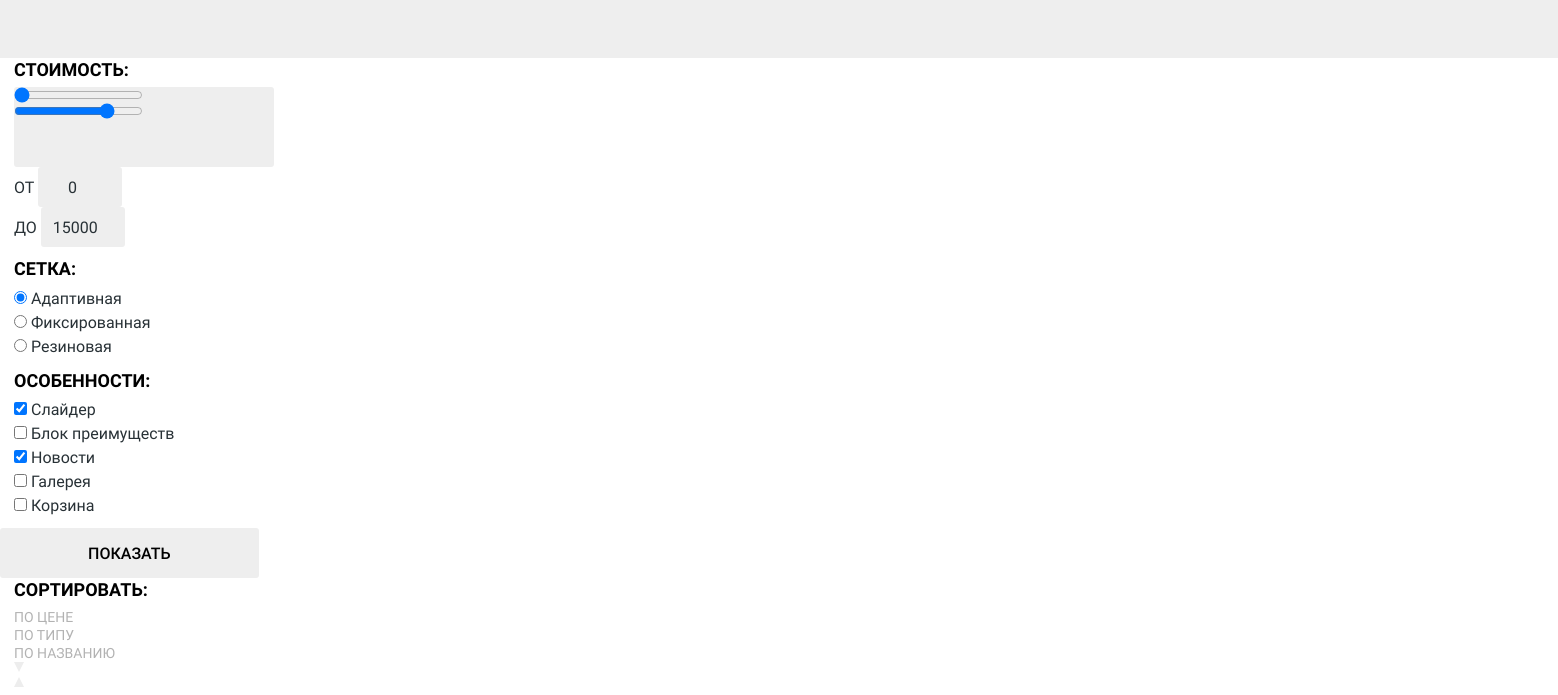
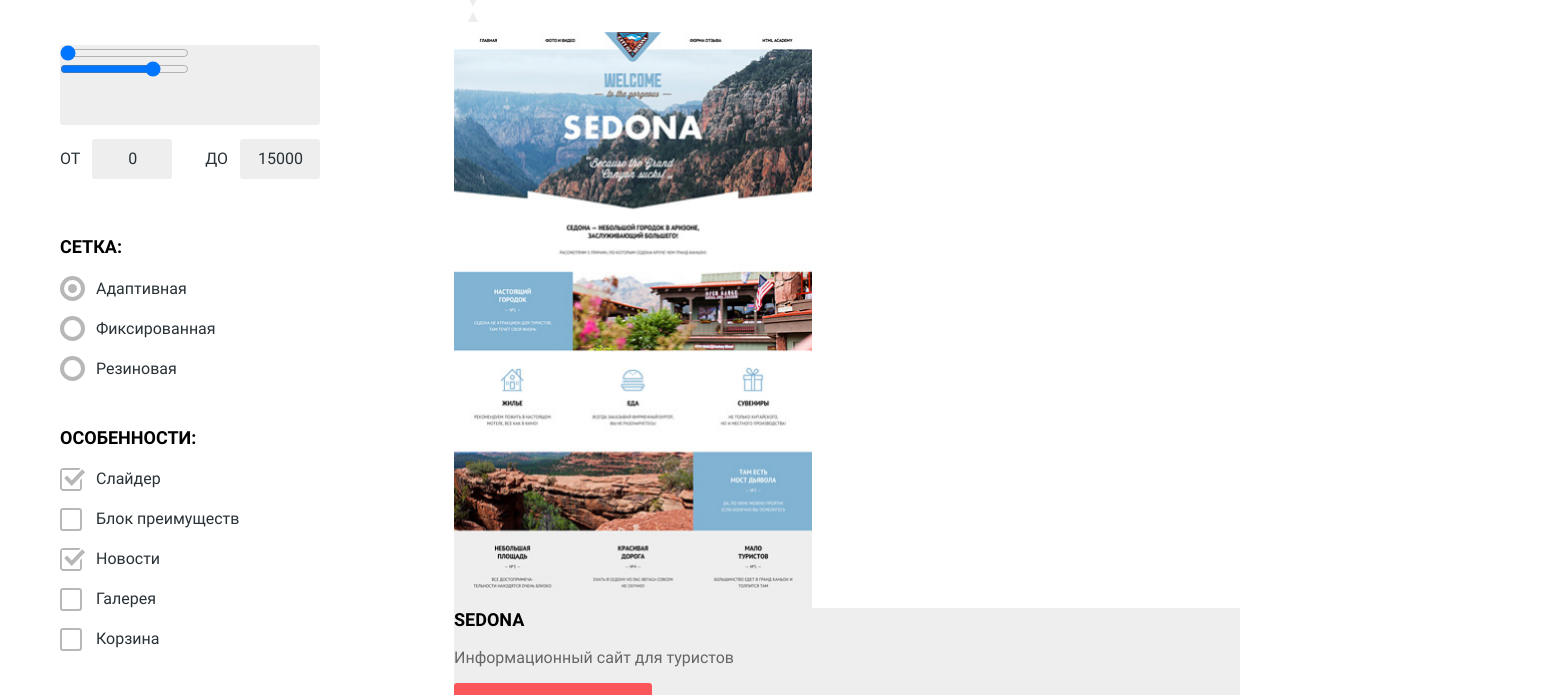
Before and after one commit to Yasnohorodskyi/1226749-nerds-29, a website: page html/catalog.html in a window 1280 px wide. Shown: the part 442-1137 px from the top of the page, 1558 px wide, since content can reach past the window. Drawn offline with Linux system fonts and the light colour scheme.

Commit message:
Grid for filter form was added

```diff
--- a/css/style.css
+++ b/css/style.css
@@ -24,6 +24,7 @@
   --special-red: #E74246;
   --special-yellow: #EAB534;
   --special-peace: #231F20;
+  --special-check: #4D4D4D;
 
   --decorated-black: #444444;
   --decorated-gray: #D5D5D5;
@@ -86,6 +87,7 @@
 
 
 body {
+  min-width: var(--main-width);
   margin: 0 auto;
   padding: 0;
 
@@ -267,6 +269,7 @@ input[type="radio"].visually-hidden {
   display: block;
   width: 100%;
   height: 2px;
+  margin-top: 13px;
 
   background-color: var(--basic-red);
 }
@@ -275,7 +278,7 @@ input[type="radio"].visually-hidden {
 .main-header_busket {
   display: flex;
   justify-content: center;
-  align-items: flex-end;
+  align-items: flex-start;
 }
 
 .main-header__menu li {
@@ -284,7 +287,7 @@ input[type="radio"].visually-hidden {
 
 .main-header__menu li,
 .main-header_busket {
-  margin-bottom: 9px;
+  margin-top: 27px;
 }
 
 .main-header_busket::before {
@@ -315,13 +318,13 @@ input[type="radio"].visually-hidden {
 .main__title {
   display: flex;
   justify-content: center;
-  padding: 78px 0 108px;
+  margin: 37px 16px 37px 0;
+  padding: 20px 0 71px;
 
   font-weight: 500;
   font-size: 55px;
   line-height: 55px;
 }
-
 
 /*
 
@@ -539,7 +542,7 @@ input[type="radio"].visually-hidden {
   grid-template-columns: 2fr 1fr;
   gap: 40px 150px;
   grid-column: 2;
-  margin-top: 40px;
+  margin-top: 39px;
   padding: var(--main-padding);
 }
 
@@ -675,7 +678,7 @@ input[type="radio"].visually-hidden {
 .partners__list {
   display: grid;
   grid-template-columns: repeat(4, 300px);
-  margin: 45px 0;
+  margin: 44px 0;
 }
 
 .partners__list-item {
@@ -749,7 +752,7 @@ input[type="radio"].visually-hidden {
 
   background-color: var(--basic-white);
 
-  transform: translateX(-406px);
+  transform: translateX(-343px);
 }
 
 .placement__description-title {
@@ -964,7 +967,11 @@ templates
 
 
 .templates {
-  /* some styles */
+  display: grid;
+  grid-template-rows: repeat(3, auto);
+  grid-template-columns: repeat(3, 1fr);
+  column-gap: 42px;
+  grid-column: 2;
 }
 
 .templates fieldset {
@@ -977,12 +984,33 @@ templates
   text-transform: uppercase;
 }
 
+.templates__filter-form {
+  grid-row: 1 / -1;
+  grid-column: 1;
+  margin-left: 6px;
+  margin-right: 78px;
+}
+
+.templates__cost-wrapper {
+  margin-top: 58px;
+}
+
+.templates__cost-title {
+  width: 100%;
+}
+
 .templates__cost-range-wrapper {
-  width: 260px;
   height: 80px;
+  margin-top: 44px;
 
   background: var(--basic-gray);
   border-radius: 3px;
+}
+
+.templates__fields-cost-wrapper {
+  display: flex;
+  justify-content: space-between;
+  margin-top: 14px;
 }
 
 .templates__cost-range {
@@ -990,15 +1018,24 @@ templates
   margin: 0;
 }
 
+.templates__field-cost {
+  display: flex;
+  justify-content: space-between;
+  align-items: center;
+}
+
 .templates__field-cost label {
+  margin-right: 12px;
+
   color: var(--special-black);
   line-height: 22px;
   text-transform: uppercase;
 }
 
 .templates__field-cost input {
-  width: 80px;
+  width: 60px;
   height: 38px;
+  padding-left: 18px;
 
   color: var(--special-black);
   line-height: 22px;
@@ -1009,31 +1046,136 @@ templates
   border-radius: 3px;
 }
 
-.templates__field-grid label,
-.templates__field-features label {
+.templates__grid-wrapper {
+  margin-top: 46px;
+}
+
+.templates__grid-title {
+  margin-bottom: -3px;
+}
+
+.templates__field-grid {
+  margin-top: 15px;
+}
+
+.templates__field-grid-label,
+.templates__field-features-label {
   color: var(--special-black);
   line-height: 20px;
 }
 
-/* Изменяет цвет псевдоэлемента */
-/* .templates__field-grid label:hover,
-.templates__field-features label:hover {
-} */
-
-.templates__field-grid input:active + label,
-.templates__field-grid input:focus + label,
-.templates__field-features input:active + label,
-.templates__field-features input:focus + label {
-  color: var(--special-black-opacity);
+.templates__field-grid-input:not(:disabled) + .templates__field-grid-label:hover::before,
+.templates__field-grid-input:not(:disabled):focus + .templates__field-grid-label::before,
+.templates__field-features-input:not(:disabled) + .templates__field-features-label:hover::before,
+.templates__field-features-input:not(:disabled):focus + .templates__field-features-label::before {
+  opacity: 1;
 }
 
-/* Определяет состояние disabled */
-/* .templates__field-grid input:disabled,
-.templates__field-features input:disabled {
-} */
+.templates__field-grid-input:disabled + .templates__field-grid-label,
+.templates__field-features-input:disabled + .templates__field-features-label {
+  cursor: default;
+  opacity: 0.3;
+}
+
+.templates__field-grid-label {
+  --check-size: 25px;
+  --check-border: 4px;
+
+  display: flex;
+  align-items: center;
+
+  cursor: pointer;
+}
+
+.templates__field-grid-label::before {
+  content: "";
+
+  box-sizing: border-box;
+  display: block;
+  width: var(--check-size);
+  height: var(--check-size);
+  margin-right: 11px;
+
+  background-color: var(--basic-white);
+  border: var(--check-border) solid var(--special-check);
+  border-radius: 50%;
+  opacity: 0.4;
+}
+
+.templates__field-grid-input:checked + .templates__field-grid-label::after {
+  content: "";
+
+  position: absolute;
+  margin-left: calc(2 * var(--check-border));
+
+  display: block;
+  width: calc((var(--check-size) - 4 * var(--check-border)));
+  height: calc((var(--check-size) - 4 * var(--check-border)));
+
+  background-color: var(--special-check);
+  border-radius: 50%;
+  opacity: 0.4;
+}
+
+.templates__field-grid-input:checked:focus + .templates__field-grid-label::after,
+.templates__field-grid-input:not(:disabled):checked + .templates__field-grid-label:hover::after {
+  opacity: 1;
+}
+
+.templates__features-wrapper {
+  margin-top: 35px;
+}
+
+.templates__features-title {
+  margin-bottom: -5px;
+}
+
+.templates__field-features {
+  margin-top: 17px;
+}
+
+.templates__field-features-label {
+  --check-size: 23px;
+
+  display: flex;
+  align-items: center;
+
+  cursor: pointer;
+}
+
+.templates__field-features-label::before {
+  content: "";
+
+  box-sizing: border-box;
+  display: block;
+  width: 22px;
+  height: 23px;
+  margin-right: 14px;
+
+  border: 2px solid var(--special-check);
+  border-radius: 3px;
+  opacity: 0.4;
+}
+
+.templates__field-features-input:checked + .templates__field-features-label::before {
+  width: 25px;
+  margin-right: 11px;
+
+  background-color: var(--basic-white);
+  background-image: url("../img/checkbox-on.svg");
+  border: none;
+}
 
 .templates__filter-submit {
   --action-button-padding: 88px;
+
+  margin-top: 37px;
+  margin-left: 14px;
+}
+
+.templates__sort-form {
+  grid-row: 1 / 2;
+  grid-column: 2 / 4;
 }
 
 .templates__field-sort {
@@ -1090,6 +1232,11 @@ templates
   display: none;
 }
 
+.templates__list-items {
+  grid-row: 2;
+  grid-column: 2 / 4;
+}
+
 .templates__item-info {
   background-color: var(--basic-gray);
 }
@@ -1122,6 +1269,9 @@ templates
 
 .templates__pagination {
   --side-padding: 20px;
+
+  grid-column: 2;
+  grid-row: 3;
 }
 
 .templates__page-button {
--- a/html/catalog.html
+++ b/html/catalog.html
@@ -13,7 +13,7 @@
         <a class="main-header__logo" href="index.html">
           <img src="../img/nerds-logo.svg" width="160" height="65" alt="Логотип дизайн-студии Нёрдс. Переход на главную страницу.">
         </a>
-        <ul class="list-reset">
+        <ul class="main-header__menu list-reset">
           <li>
             <a href="blank.html">Студия</a>
           </li>
@@ -27,7 +27,7 @@
             <a href="blank.html">Контакты</a>
           </li>
         </ul>
-        <a href="blank.html">Корзина</a>
+        <a class="main-header_busket"  href="blank.html">Корзина</a>
       </nav>
     </header>
     <main class="main">
@@ -36,9 +36,10 @@
       </div>
       <section class="templates">
         <h2 class="visually-hidden">Шаблоны</h2>
-        <form method="GET" action="https://echo.htmlacademy.ru/">
-          <fieldset>
-            <legend id="js-templates-cost-title">Стоимость:</legend>
+        <form class="templates__filter-form" method="GET" action="https://echo.htmlacademy.ru/">
+          <fieldset class="templates__cost-wrapper">
+            <legend class="templates__cost-title" id="js-templates-cost-title">Стоимость:</legend>
+            <div class="templates__fields-cost-wrapper">
               <div class="templates__field-cost">
                 <label for="js-cost-min">От</label>
                 <input type="number" name="cost-min" min="0" max="20000" value="0" id="js-cost-min">
@@ -47,48 +48,49 @@
                 <label for="js-cost-max">До</label>
                 <input type="number" name="cost-max" min="0" max="20000" value="15000" id="js-cost-max">
               </div>
+            </div>
           </fieldset>
-          <fieldset>
-            <legend>Сетка:</legend>
+          <fieldset class="templates__grid-wrapper">
+            <legend class="templates__grid-title">Сетка:</legend>
             <div class="templates__field-grid">
-              <input type="radio" name="grid" value="adaptive" id="grid-adaptive" checked>
-              <label for="grid-adaptive">Адаптивная</label>
+              <input class="templates__field-grid-input visually-hidden" type="radio" name="grid" value="adaptive" id="grid-adaptive" checked>
+              <label class="templates__field-grid-label" for="grid-adaptive">Адаптивная</label>
             </div>
             <div class="templates__field-grid">
-              <input type="radio" name="grid" value="fixed" id="grid-fixed">
-              <label for="grid-fixed">Фиксированная</label>
+              <input class="templates__field-grid-input visually-hidden" type="radio" name="grid" value="fixed" id="grid-fixed">
+              <label class="templates__field-grid-label" for="grid-fixed">Фиксированная</label>
             </div>
             <div class="templates__field-grid">
-              <input type="radio" name="grid" value="responsive" id="grid-responsive">
-              <label for="grid-responsive">Резиновая</label>
+              <input class="templates__field-grid-input visually-hidden" type="radio" name="grid" value="responsive" id="grid-responsive">
+              <label class="templates__field-grid-label" for="grid-responsive">Резиновая</label>
             </div>
           </fieldset>
-          <fieldset>
-            <legend>Особенности:</legend>
+          <fieldset class="templates__features-wrapper">
+            <legend class="templates__features-title">Особенности:</legend>
             <div class="templates__field-features">
-              <input type="checkbox" name="features" value="slider" id="features-slider" checked>
-              <label for="features-slider">Слайдер</label>
+              <input class="templates__field-features-input visually-hidden" type="checkbox" name="features" value="slider" id="features-slider" checked>
+              <label class="templates__field-features-label" for="features-slider">Слайдер</label>
             </div>
             <div class="templates__field-features">
-              <input type="checkbox" name="features" value="advantage" id="features-advantage">
-              <label for="features-advantage">Блок преимуществ</label>
+              <input class="templates__field-features-input visually-hidden" type="checkbox" name="features" value="advantage" id="features-advantage">
+              <label class="templates__field-features-label" for="features-advantage">Блок преимуществ</label>
             </div>
             <div class="templates__field-features">
-              <input type="checkbox" name="features" value="news" id="features-news" checked>
-              <label for="features-news">Новости</label>
+              <input class="templates__field-features-input visually-hidden" type="checkbox" name="features" value="news" id="features-news" checked>
+              <label class="templates__field-features-label" for="features-news">Новости</label>
             </div>
             <div class="templates__field-features">
-              <input type="checkbox" name="features" value="gallery" id="features-gallery">
-              <label for="features-gallery">Галерея</label>
+              <input class="templates__field-features-input visually-hidden" type="checkbox" name="features" value="gallery" id="features-gallery">
+              <label class="templates__field-features-label" for="features-gallery">Галерея</label>
             </div>
             <div class="templates__field-features">
-              <input type="checkbox" name="features" value="basket" id="features-basket">
-              <label for="features-basket">Корзина</label>
+              <input class="templates__field-features-input visually-hidden" type="checkbox" name="features" value="basket" id="features-basket">
+              <label class="templates__field-features-label" for="features-basket">Корзина</label>
             </div>
           </fieldset>
           <button class="templates__filter-submit action-button action-button--gray" type="submit">Показать</button>
         </form>
-        <form>
+        <form class="templates__sort-form">
           <fieldset>
             <legend>Сортировать:</legend>
             <div class="templates__field-sort">
@@ -117,7 +119,7 @@
             </div>
           </fieldset>
         </form>
-        <ul class="list-reset">
+        <ul class="templates__list-items list-reset">
           <li>
             <img src="../img/template-sedona.jpg" width="358" height="578" alt="Макет сайта Sedona.">
             <div class="templates__item-info">
@@ -184,13 +186,11 @@
       </section>
       <section class="placement">
         <h2 class="visually-hidden">Наше расположение</h2>
-        <div class="placement__description-wrapper">
         <div class="placement__description">
           <p class="placement__description-title">NЁRDS DESIGN STUDIO</p>
           <p class="placement__description-address">191186, Санкт-Петербург, <br> ул. Б. Конюшенная, д. 19/8</p>
           <a class="placement__description-telephone" href="tel:+78122757575">тел. +7 (812) 275-75-75</a>
           <a class="placement__description-button action-button" href="blank.html">Напишите нам</a>
-          </div>
         </div>
         <div class="placement__map">
           <img src="../img/map.png" width="1440" height="416" alt="Дом на пересечении Волынского переулка и Большой Конюшенной.">
@@ -198,7 +198,7 @@
       </section>
     </main>
     <footer class="main-footer">
-      <ul class="list-reset">
+      <ul class="main-footer__links-list list-reset">
         <li>
           <a class="main-footer__link" href="blank.html">
             <img src="../img/vk-icon.svg" width="26" height="15" alt="Перейти во Вконтакте">
@@ -215,12 +215,13 @@
           </a>
         </li>
       </ul>
-      <div>
+      <div class="main-footer__promotion-wrapper">
         <p class="main-footer__promotion-title">Давайте дружить, это выгодно!</p>
         <p class="main-footer__promotion-description">Скидка 10% для друзей из социальных сетей.</p>
       </div>
     </footer>
 
     <script src="../js/app.min.js"></script>
+
   </body>
 </html>
```
Also changed, not shown: html/index.html (+1 -0 lines), css/style.min.css, 1 other file. Lines whose indentation alone changed are shown as unchanged.
